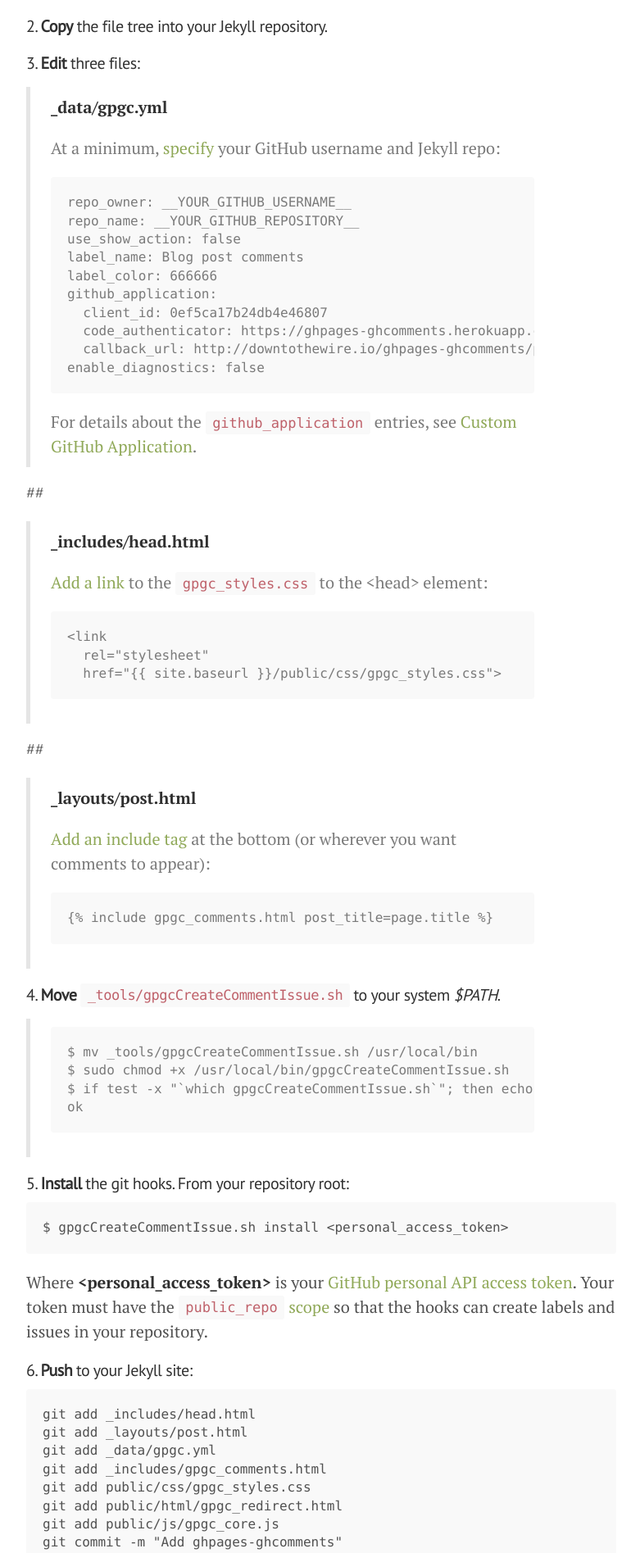
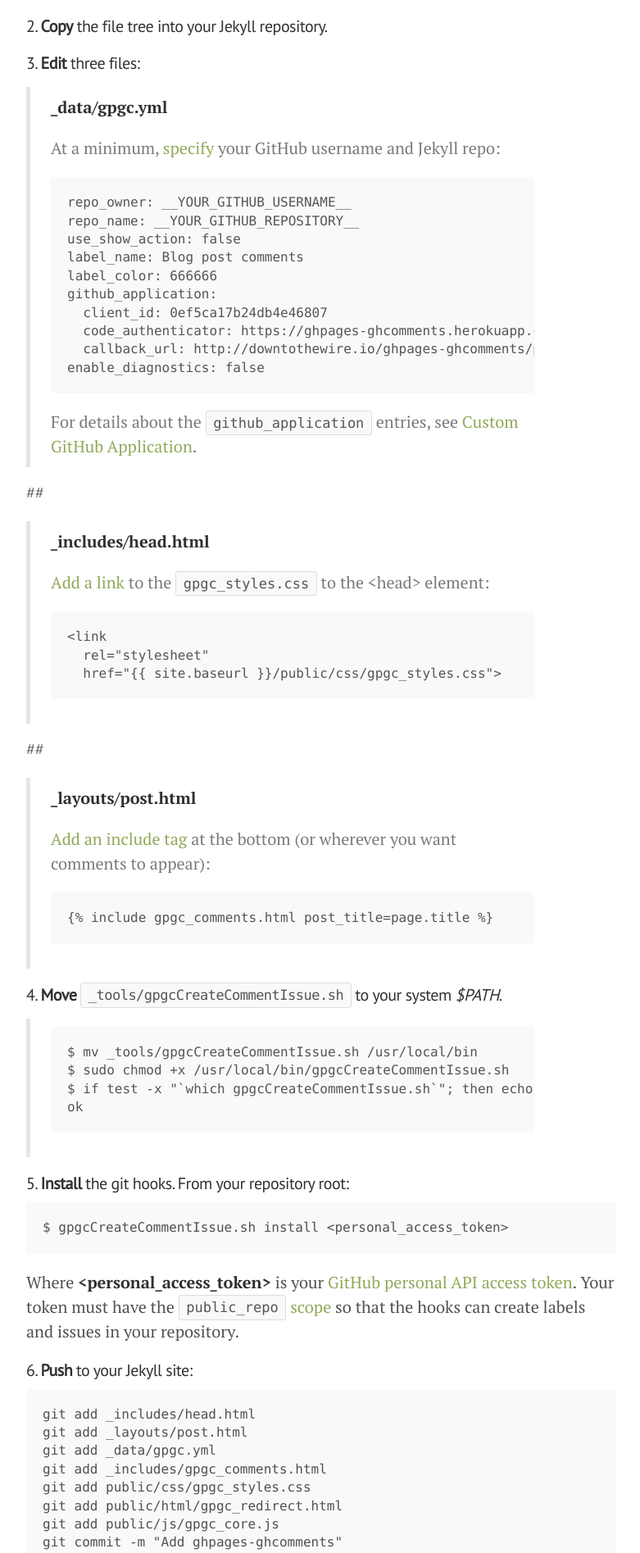
Before and after one commit to wireddown/ghpages-ghcomments, a Jekyll site: the page built from setup.md, in a window 1280 px wide. Shown: the part 552-2447 px from the top of the page at 82% size, without its empty margins (248-1029 px from the left). Built offline with Jekyll 4.4.1, drawn with Linux system fonts in a browser that asks for light colours; Markdown is read by kramdown in place of the engine named in the settings.

Commit message:
Improve monospace presentation

```diff
--- a/public/css/poole.css
+++ b/public/css/poole.css
@@ -113,13 +113,16 @@ abbr[title] {
 
 code,
 pre {
-  font-family: Menlo, Monaco, "Courier New", monospace;
+  font-family: Menlo, Monaco, "Andale Mono", "lucida console", "Courier New", monospace;
+  white-space: pre;
+  overflow-x: auto;
+  background-color: #f9f9f9;
 }
 code {
   padding: .25em .5em;
   font-size: 85%;
-  color: #bf616a;
-  background-color: #f9f9f9;
+  color: #555;
+  border: 1px solid #ddd;
   border-radius: 3px;
 }
 pre {
@@ -129,19 +132,25 @@ pre {
   padding: 1rem;
   font-size: .8rem;
   line-height: 1.4;
-  white-space: pre;
-  word-break: break-all;
-  word-wrap: break-word;
-  overflow-x: auto;
-  background-color: #f9f9f9;
 }
 pre code {
   padding: 0;
   font-size: 100%;
+  border: 0px;
   color: inherit;
   background-color: transparent;
 }
 
+td code {
+  border: 0px;
+  background-color: inherit;
+}
+
+blockquote code {
+  color: #555;
+}
+
+/* Pygments via Jekyll */
 .highlight {
   margin-bottom: 1rem;
   border-radius: 4px;
@@ -151,7 +160,7 @@ pre code {
 }
 
 .gist .gist-file {
-  font-family: Menlo, Monaco, "Courier New", monospace !important;
+  font-family: Menlo, Monaco, "Andale Mono", "lucida console", "Courier New", monospace !important;
 }
 .gist .markdown-body {
   padding: 15px;
```
